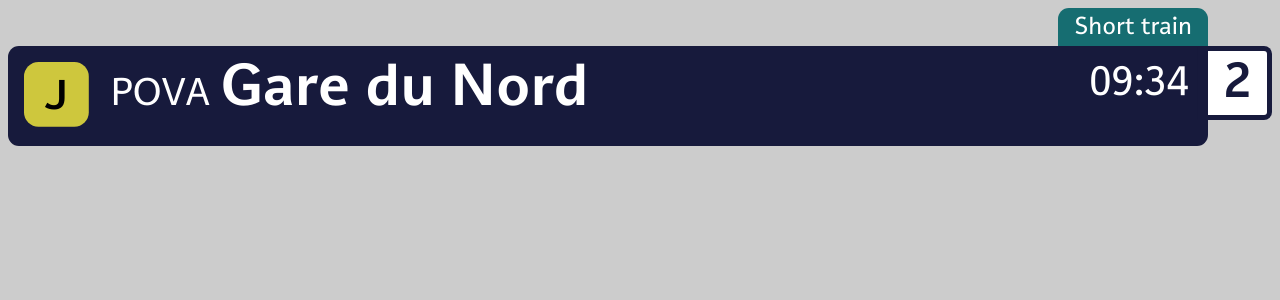
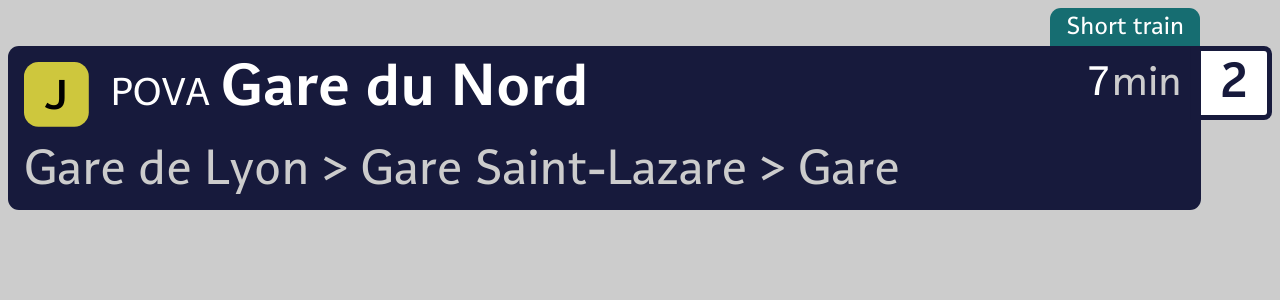
Before and after one commit to arnoclr/iena, a Vue app: page / in a window 1280 px wide. Shown: the top 300 px of the page. Built offline with nearby package versions, Linux system fonts and the light colour scheme.

Commit message:
feat: horizontal scrolling stops list

```diff
--- a/src/App.vue
+++ b/src/App.vue
@@ -1,6 +1,6 @@
 <script setup lang="ts">
 import DepartureBloc from "./components/DepartureBloc.vue";
-import { SIMPLE_DEPARTURE, SIMPLE_LINE } from "./mock";
+import { SIMPLE_DEPARTURE, SIMPLE_JOURNEY, SIMPLE_LINE } from "./mock";
 import { useLangStore } from "./stores/lang";
 
 const langStore = useLangStore();
@@ -14,6 +14,7 @@
   <DepartureBloc
     :departure="SIMPLE_DEPARTURE"
     :line="SIMPLE_LINE"
+    :journey="SIMPLE_JOURNEY"
   ></DepartureBloc>
 </template>
 
--- a/src/components/DepartureBloc.vue
+++ b/src/components/DepartureBloc.vue
@@ -5,6 +5,7 @@
   SimpleJourney,
   SimpleLine,
 } from "../services/Wagon";
+import HorizontalStopsList from "./HorizontalStopsList.vue";
 import LineDirection from "./LineDirection.vue";
 
 defineProps<{
@@ -44,6 +45,10 @@
           :journey-code="departure.journeyCode"
           :leaves-at="departure.leavesAt"
         ></LineDirection>
+        <HorizontalStopsList
+          v-if="journey"
+          :stops="journey.stops.map((x) => x.name)"
+        ></HorizontalStopsList>
       </div>
       <div class="platform" v-if="departure.platform">
         <span>{{ departure.platform }}</span>
@@ -55,6 +60,7 @@
 <style scoped>
 article {
   --border-radius: 1.36vh;
+  --platform-width: 9vh;
   display: flex;
   flex-direction: column;
 }
@@ -66,7 +72,7 @@
   color: white;
   width: fit-content;
   align-self: end;
-  margin-right: 8vh;
+  margin-right: var(--platform-width);
   padding: 1vh 2vh;
   font-size: 3vh;
 }
@@ -78,6 +84,9 @@
 }
 
 .bloc {
+  display: flex;
+  flex-direction: column;
+  gap: 2vh;
   background-color: #171a3c;
   border-radius: var(--border-radius);
   padding: 2vh;
@@ -91,7 +100,7 @@
   color: #171a3c;
   border: calc(var(--border-radius) / 2) solid #171a3c;
   height: 8vh;
-  width: 8vh;
+  width: var(--platform-width);
   font-weight: bold;
   font-size: 6vh;
   border-radius: 0 1vh 1vh 0;
--- /dev/null
+++ b/src/components/HorizontalStopsList.vue
@@ -0,0 +1,74 @@
+<script lang="ts" setup>
+import { onMounted, onUnmounted, ref, watch } from "vue";
+
+const props = defineProps<{
+  stops: string[];
+}>();
+
+const stopsSpan = ref<HTMLSpanElement>();
+const stopsCell = ref<HTMLDivElement>();
+const stopsPagesCount = ref<number>();
+const currentPage = ref<number>(0);
+let stopsInterval: number | null = null;
+
+function updateJourneyStopsPagesCount() {
+  if (stopsSpan.value && stopsCell.value) {
+    const cellHeight = stopsCell.value.clientHeight;
+    const spanHeight = stopsSpan.value.scrollHeight;
+    stopsPagesCount.value = Math.ceil(spanHeight / cellHeight);
+  }
+}
+
+function goToNextPage() {
+  currentPage.value++;
+  if (currentPage.value >= (stopsPagesCount.value ?? 0)) {
+    currentPage.value = 0;
+  }
+}
+
+watch(() => props.stops, updateJourneyStopsPagesCount);
+
+onMounted(() => {
+  updateJourneyStopsPagesCount();
+  window.addEventListener("resize", updateJourneyStopsPagesCount);
+  stopsInterval = setInterval(goToNextPage, 5000);
+});
+
+onUnmounted(() => {
+  if (stopsInterval) {
+    clearInterval(stopsInterval);
+  }
+  window.removeEventListener("resize", updateJourneyStopsPagesCount);
+});
+</script>
+
+<template>
+  <div ref="stopsCell" class="journey">
+    <span
+      ref="stopsSpan"
+      :style="{ transform: `translateY(-${currentPage * 6}vh)` }"
+    >
+      {{ stops.join(" > ") }}
+    </span>
+  </div>
+</template>
+
+<style scoped>
+.journey {
+  display: block;
+  color: #ccc;
+  font-size: 6vh;
+}
+
+.journey {
+  height: 6vh;
+  overflow: hidden;
+}
+
+.journey span {
+  line-height: 6vh;
+  display: inline-block;
+  height: 6vh;
+  transition: transform 1s steps(9);
+}
+</style>
--- a/src/components/LineDirection.vue
+++ b/src/components/LineDirection.vue
@@ -1,5 +1,6 @@
 <script lang="ts" setup>
 import type { Dayjs } from "dayjs";
+import Time from "./Time.vue";
 
 defineProps<{
   numberShapeSvg?: string;
@@ -10,18 +11,20 @@
 </script>
 
 <template>
-  <div class="root">
+  <div class="lineDirectionRoot">
     <div class="shape" v-html="numberShapeSvg"></div>
     <div class="texts">
       <span class="journeyCode" v-if="journeyCode">{{ journeyCode }}</span>
       <span class="direction">{{ direction }}</span>
     </div>
-    <span class="time">{{ leavesAt?.format("HH:mm") }}</span>
+    <span class="time">
+      <Time :time="leavesAt"></Time>
+    </span>
   </div>
 </template>
 
 <style scoped>
-.root {
+.lineDirectionRoot {
   display: flex;
   gap: 2.72vh;
 }
@@ -54,8 +57,7 @@
 }
 
 span.time {
+  padding: 0.4vh;
   margin-left: auto;
-  font-size: 5vh;
-  padding: 0.4vh;
 }
 </style>
--- /dev/null
+++ b/src/components/Time.vue
@@ -0,0 +1,72 @@
+<script lang="ts" setup>
+import dayjs, { Dayjs } from "dayjs";
+import { onMounted, onUnmounted, ref } from "vue";
+import { localized } from "../language";
+
+const props = defineProps<{
+  time: Dayjs;
+}>();
+let interval: number | null = null;
+
+const time = ref<{
+  text: string;
+  showMinutesLabel?: boolean;
+  approaching?: boolean;
+  atStop?: boolean;
+}>({
+  text: "",
+  showMinutesLabel: false,
+});
+
+function updateTime() {
+  const remainingMinutes = props.time.diff(dayjs(), "minutes");
+  if (remainingMinutes > 59) {
+    time.value = {
+      text: props.time.format("HH:mm"),
+    };
+  } else {
+    time.value = {
+      text: remainingMinutes.toString(),
+      showMinutesLabel: remainingMinutes >= 3,
+      approaching: remainingMinutes < 3,
+      atStop: remainingMinutes < 1,
+    };
+  }
+}
+
+onMounted(() => {
+  updateTime();
+  interval = setInterval(updateTime, 1000);
+});
+
+onUnmounted(() => {
+  if (interval) {
+    clearInterval(interval);
+  }
+});
+</script>
+
+<template>
+  <span class="timeRoot">
+    <span class="time">{{
+      time.atStop
+        ? localized({ fr: "à quai", en: "", es: "" })
+        : time.approaching
+        ? localized({ fr: "à l'approche", en: "approaching", es: "" })
+        : time.text
+    }}</span>
+    <span class="min" v-if="time.showMinutesLabel">min</span>
+  </span>
+</template>
+
+<style scoped>
+.timeRoot {
+  display: flex;
+  font-size: 5vh;
+  gap: 0.1ch;
+}
+
+span.min {
+  color: #ccc;
+}
+</style>
--- a/src/mock.ts
+++ b/src/mock.ts
@@ -1,5 +1,10 @@
 import dayjs from "dayjs";
-import type { SimpleDeparture, SimpleLine } from "./services/Wagon";
+import type {
+  SimpleDeparture,
+  SimpleJourney,
+  SimpleLine,
+  SimpleStop,
+} from "./services/Wagon";
 
 export const SIMPLE_DEPARTURE: SimpleDeparture = {
   arrivesAt: dayjs().add(7, "minutes"),
@@ -29,3 +34,52 @@
   numberShapeSvg:
     '<svg width="32" height="32" viewBox="0 0 32 32" fill="none" xmlns="http://www.w3.org/2000/svg"><rect x="0" y="0" rx="7.15" ry="7.15" height="32" width="32" fill="#CEC73D"/><text x="16" y="23" text-anchor="middle" font-size="20" font-family="Achemine, Arial, sans-serif" font-weight="bold" fill="#000000">J</text></svg>',
 };
+
+export const SIMPLE_STOP_1: SimpleStop = {
+  id: "3",
+  name: "Gare de Lyon",
+  position: {
+    lat: 48.844,
+    long: 2.374,
+  },
+  lines: [],
+};
+
+export const SIMPLE_STOP_2: SimpleStop = {
+  id: "4",
+  name: "Gare Saint-Lazare",
+  position: {
+    lat: 48.874,
+    long: 2.332,
+  },
+  lines: [],
+};
+
+export const SIMPLE_STOP_3: SimpleStop = {
+  id: "5",
+  name: "Gare Montparnasse",
+  position: {
+    lat: 48.842,
+    long: 2.321,
+  },
+  lines: [],
+};
+
+export const SIMPLE_STOP_4: SimpleStop = {
+  id: "6",
+  name: "Gare de l'Est",
+  position: {
+    lat: 48.876,
+    long: 2.358,
+  },
+  lines: [],
+};
+
+export const SIMPLE_JOURNEY: SimpleJourney = {
+  line: SIMPLE_LINE,
+  id: "2",
+  userStopDeparture: SIMPLE_DEPARTURE,
+  stops: [SIMPLE_STOP_1, SIMPLE_STOP_2, SIMPLE_STOP_3, SIMPLE_STOP_4],
+  closedStops: new Set(["3"]),
+  skippedStops: new Set([]),
+};
```
